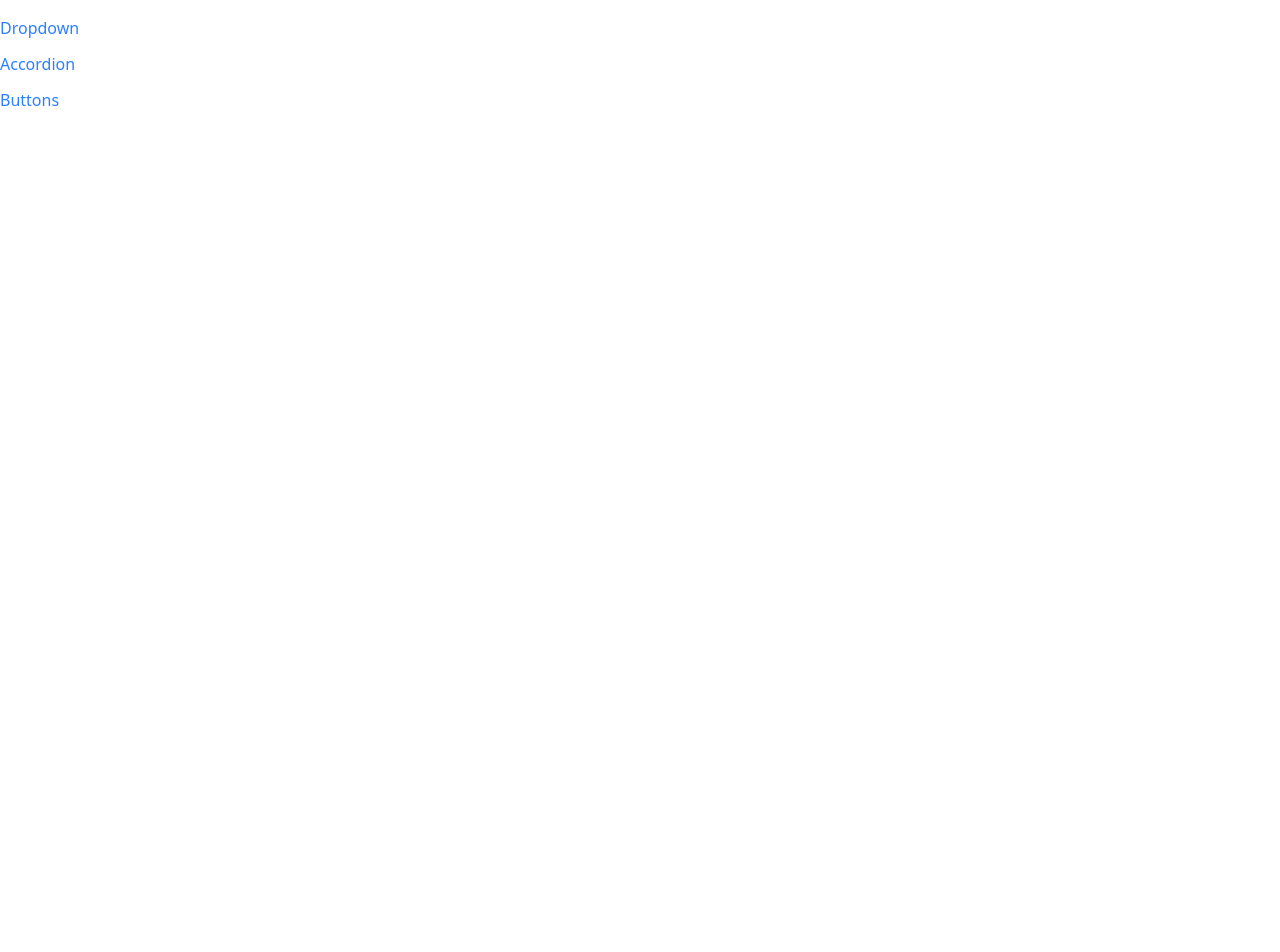
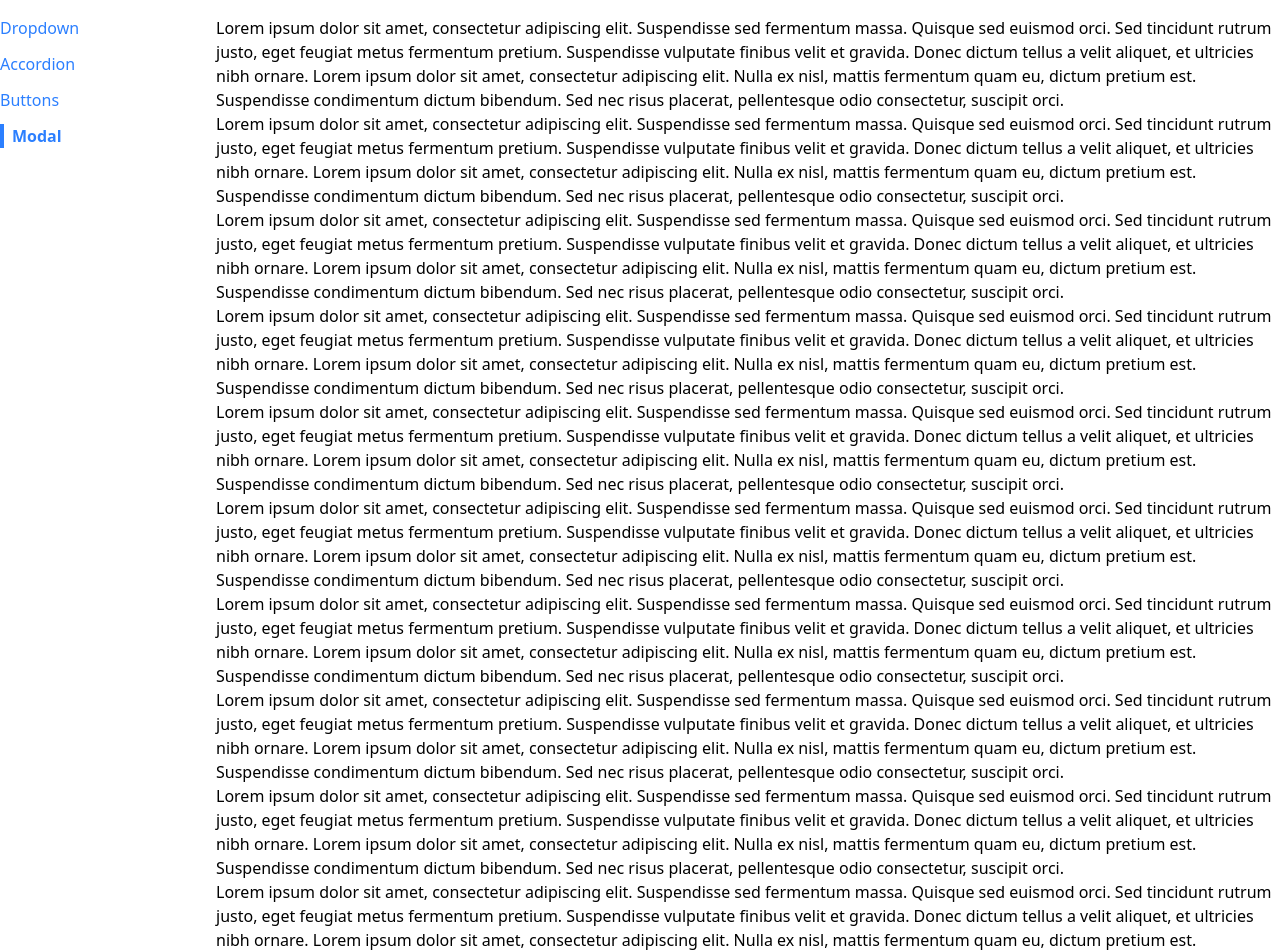
Before and after one commit to C4chaitanya/buttons-using-tailwind, a React (Vite) app: page /modal in a window 1280 px wide. Shown: the top 952 px of the page. Before the commit the page ends 800 px from the top, so only its background shows below. Built offline with nearby package versions, Linux system fonts and the light colour scheme.

Commit message:
Created Modal component and added a modal page and did use of createPortal with React DOM

```diff
--- a/index.html
+++ b/index.html
@@ -1,13 +1,14 @@
 <!DOCTYPE html>
 <html lang="en">
   <head>
-    <meta charset="UTF-8" />
-    <link rel="icon" type="image/svg+xml" href="/vite.svg" />
-    <meta name="viewport" content="width=device-width, initial-scale=1.0" />
+    <meta charset="UTF-8">
+    <link type="image/svg+xml" href="/vite.svg" rel="icon">
+    <meta name="viewport" content="width=device-width, initial-scale=1.0">
     <title>React Starter Project</title>
   </head>
   <body>
     <div id="root"></div>
-    <script type="module" src="/src/index.js"></script>
+    <script src="/src/index.js" type="module"></script>
+    <div class="modal-container"></div>
   </body>
 </html>
--- /dev/null
+++ b/src/components/Modal.js
@@ -0,0 +1,26 @@
+import { useEffect } from "react";
+import ReactDOM from "react-dom";
+
+export default function Modal({ onClose, children, actionBar }) {
+  useEffect(() => {
+    document.body.classList.add("overflow-hidden");
+
+    return () => {
+      document.body.classList.remove("overflow-hidden");
+    };
+  }, []);
+
+  return ReactDOM.createPortal(
+    <div>
+      <div
+        onClick={onClose}
+        className="fixed inset-0 bg-gray-300 opacity-80"
+      ></div>
+      <div className="fixed inset-40 p-10 bg-white">
+        <div className="flex flex-col justify-between h-full">{children}</div>
+        <div className="flex justify-end">{actionBar}</div>
+      </div>
+    </div>,
+    document.querySelector(".modal-container"),
+  );
+}
--- a/src/components/RouteLinks.js
+++ b/src/components/RouteLinks.js
@@ -1,6 +1,7 @@
 import AccordionPage from "../pages/AccordionPage";
 import DropdownPage from "../pages/DropdownPage";
 import ButtonPage from "../pages/ButtonPage";
+import ModalPage from "../pages/ModalPage";
 import Route from "../components/Route";
 
 export default function RouteLinks() {
@@ -17,6 +18,10 @@ export default function RouteLinks() {
       <Route path="/buttons">
         <ButtonPage />
       </Route>
+
+      <Route path="/modal">
+        <ModalPage />
+      </Route>
     </div>
   );
 }
--- a/src/components/Sidebar.js
+++ b/src/components/Sidebar.js
@@ -13,6 +13,10 @@ export default function Sidebar() {
     {
       label: "Buttons",
       path: "/buttons",
+    },
+    {
+      label: "Modal",
+      path: "/modal",
     },
   ];
 
--- /dev/null
+++ b/src/pages/ModalPage.js
@@ -0,0 +1,139 @@
+import { useState } from "react";
+import Button from "../components/Button";
+import Modal from "../components/Modal";
+
+export default function ModalPage() {
+  const [showModal, setShowModal] = useState(false);
+
+  const handleClick = () => {
+    setShowModal(true);
+  };
+
+  const handleClose = () => {
+    setShowModal(false);
+  };
+
+  const actionBar = (
+    <div>
+      <Button primary onClick={handleClose}>
+        I Accept
+      </Button>
+    </div>
+  );
+
+  const modal = (
+    <Modal onClose={handleClose} actionBar={actionBar}>
+      <p> Here is an important message from the business.</p>
+    </Modal>
+  );
+
+  return (
+    <div>
+      <p>
+        Lorem ipsum dolor sit amet, consectetur adipiscing elit. Suspendisse sed
+        fermentum massa. Quisque sed euismod orci. Sed tincidunt rutrum justo,
+        eget feugiat metus fermentum pretium. Suspendisse vulputate finibus
+        velit et gravida. Donec dictum tellus a velit aliquet, et ultricies nibh
+        ornare. Lorem ipsum dolor sit amet, consectetur adipiscing elit. Nulla
+        ex nisl, mattis fermentum quam eu, dictum pretium est. Suspendisse
+        condimentum dictum bibendum. Sed nec risus placerat, pellentesque odio
+        consectetur, suscipit orci.
+      </p>
+      <p>
+        Lorem ipsum dolor sit amet, consectetur adipiscing elit. Suspendisse sed
+        fermentum massa. Quisque sed euismod orci. Sed tincidunt rutrum justo,
+        eget feugiat metus fermentum pretium. Suspendisse vulputate finibus
+        velit et gravida. Donec dictum tellus a velit aliquet, et ultricies nibh
+        ornare. Lorem ipsum dolor sit amet, consectetur adipiscing elit. Nulla
+        ex nisl, mattis fermentum quam eu, dictum pretium est. Suspendisse
+        condimentum dictum bibendum. Sed nec risus placerat, pellentesque odio
+        consectetur, suscipit orci.
+      </p>
+      <p>
+        Lorem ipsum dolor sit amet, consectetur adipiscing elit. Suspendisse sed
+        fermentum massa. Quisque sed euismod orci. Sed tincidunt rutrum justo,
+        eget feugiat metus fermentum pretium. Suspendisse vulputate finibus
+        velit et gravida. Donec dictum tellus a velit aliquet, et ultricies nibh
+        ornare. Lorem ipsum dolor sit amet, consectetur adipiscing elit. Nulla
+        ex nisl, mattis fermentum quam eu, dictum pretium est. Suspendisse
+        condimentum dictum bibendum. Sed nec risus placerat, pellentesque odio
+        consectetur, suscipit orci.
+      </p>
+      <p>
+        Lorem ipsum dolor sit amet, consectetur adipiscing elit. Suspendisse sed
+        fermentum massa. Quisque sed euismod orci. Sed tincidunt rutrum justo,
+        eget feugiat metus fermentum pretium. Suspendisse vulputate finibus
+        velit et gravida. Donec dictum tellus a velit aliquet, et ultricies nibh
+        ornare. Lorem ipsum dolor sit amet, consectetur adipiscing elit. Nulla
+        ex nisl, mattis fermentum quam eu, dictum pretium est. Suspendisse
+        condimentum dictum bibendum. Sed nec risus placerat, pellentesque odio
+        consectetur, suscipit orci.
+      </p>
+      <p>
+        Lorem ipsum dolor sit amet, consectetur adipiscing elit. Suspendisse sed
+        fermentum massa. Quisque sed euismod orci. Sed tincidunt rutrum justo,
+        eget feugiat metus fermentum pretium. Suspendisse vulputate finibus
+        velit et gravida. Donec dictum tellus a velit aliquet, et ultricies nibh
+        ornare. Lorem ipsum dolor sit amet, consectetur adipiscing elit. Nulla
+        ex nisl, mattis fermentum quam eu, dictum pretium est. Suspendisse
+        condimentum dictum bibendum. Sed nec risus placerat, pellentesque odio
+        consectetur, suscipit orci.
+      </p>
+      <p>
+        Lorem ipsum dolor sit amet, consectetur adipiscing elit. Suspendisse sed
+        fermentum massa. Quisque sed euismod orci. Sed tincidunt rutrum justo,
+        eget feugiat metus fermentum pretium. Suspendisse vulputate finibus
+        velit et gravida. Donec dictum tellus a velit aliquet, et ultricies nibh
+        ornare. Lorem ipsum dolor sit amet, consectetur adipiscing elit. Nulla
+        ex nisl, mattis fermentum quam eu, dictum pretium est. Suspendisse
+        condimentum dictum bibendum. Sed nec risus placerat, pellentesque odio
+        consectetur, suscipit orci.
+      </p>
+      <p>
+        Lorem ipsum dolor sit amet, consectetur adipiscing elit. Suspendisse sed
+        fermentum massa. Quisque sed euismod orci. Sed tincidunt rutrum justo,
+        eget feugiat metus fermentum pretium. Suspendisse vulputate finibus
+        velit et gravida. Donec dictum tellus a velit aliquet, et ultricies nibh
+        ornare. Lorem ipsum dolor sit amet, consectetur adipiscing elit. Nulla
+        ex nisl, mattis fermentum quam eu, dictum pretium est. Suspendisse
+        condimentum dictum bibendum. Sed nec risus placerat, pellentesque odio
+        consectetur, suscipit orci.
+      </p>
+      <p>
+        Lorem ipsum dolor sit amet, consectetur adipiscing elit. Suspendisse sed
+        fermentum massa. Quisque sed euismod orci. Sed tincidunt rutrum justo,
+        eget feugiat metus fermentum pretium. Suspendisse vulputate finibus
+        velit et gravida. Donec dictum tellus a velit aliquet, et ultricies nibh
+        ornare. Lorem ipsum dolor sit amet, consectetur adipiscing elit. Nulla
+        ex nisl, mattis fermentum quam eu, dictum pretium est. Suspendisse
+        condimentum dictum bibendum. Sed nec risus placerat, pellentesque odio
+        consectetur, suscipit orci.
+      </p>
+      <p>
+        Lorem ipsum dolor sit amet, consectetur adipiscing elit. Suspendisse sed
+        fermentum massa. Quisque sed euismod orci. Sed tincidunt rutrum justo,
+        eget feugiat metus fermentum pretium. Suspendisse vulputate finibus
+        velit et gravida. Donec dictum tellus a velit aliquet, et ultricies nibh
+        ornare. Lorem ipsum dolor sit amet, consectetur adipiscing elit. Nulla
+        ex nisl, mattis fermentum quam eu, dictum pretium est. Suspendisse
+        condimentum dictum bibendum. Sed nec risus placerat, pellentesque odio
+        consectetur, suscipit orci.
+      </p>
+      <p>
+        Lorem ipsum dolor sit amet, consectetur adipiscing elit. Suspendisse sed
+        fermentum massa. Quisque sed euismod orci. Sed tincidunt rutrum justo,
+        eget feugiat metus fermentum pretium. Suspendisse vulputate finibus
+        velit et gravida. Donec dictum tellus a velit aliquet, et ultricies nibh
+        ornare. Lorem ipsum dolor sit amet, consectetur adipiscing elit. Nulla
+        ex nisl, mattis fermentum quam eu, dictum pretium est. Suspendisse
+        condimentum dictum bibendum. Sed nec risus placerat, pellentesque odio
+        consectetur, suscipit orci.
+      </p>
+
+      <Button primary onClick={handleClick}>
+        Open Modal
+      </Button>
+      {showModal && modal}
+    </div>
+  );
+}
```
